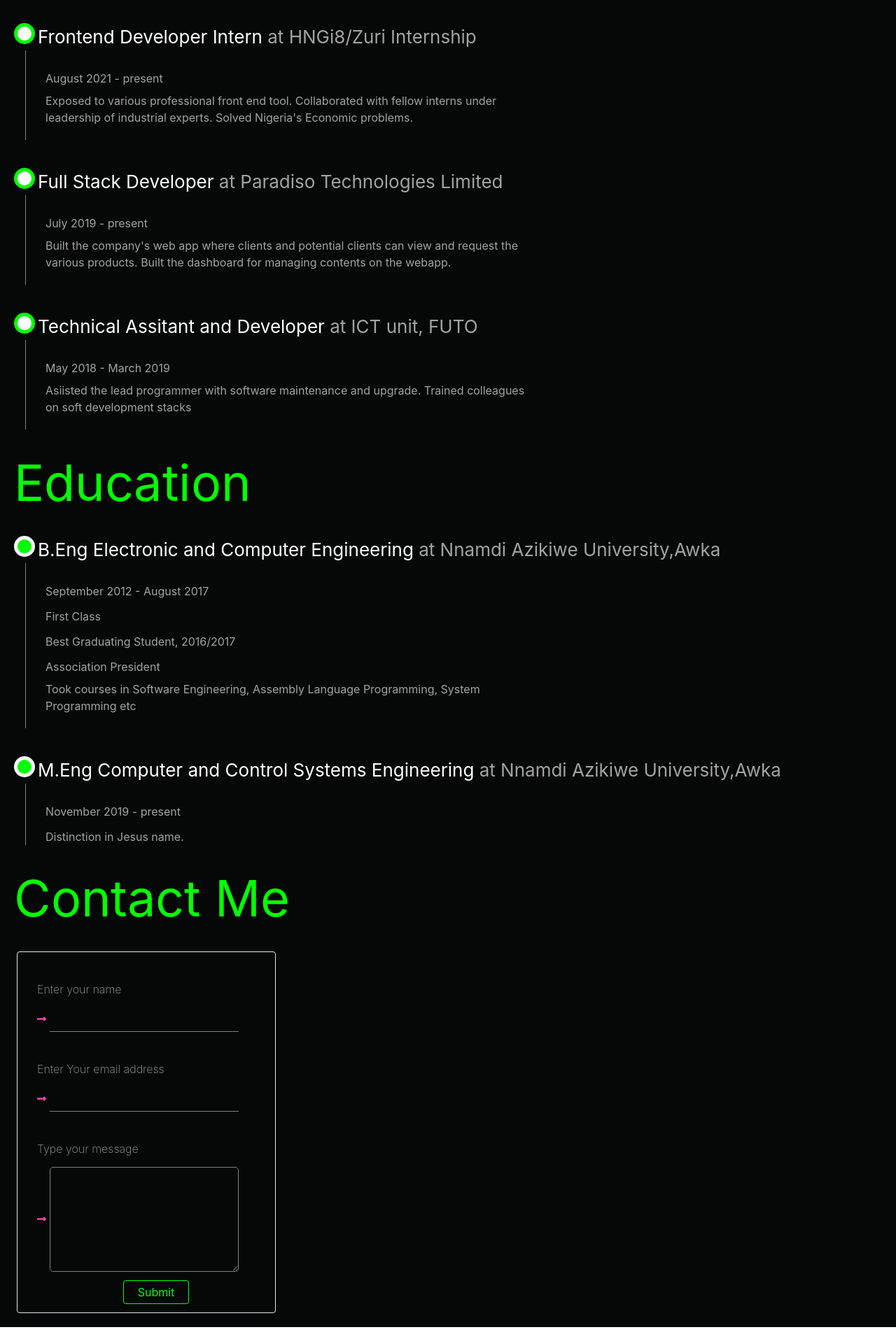
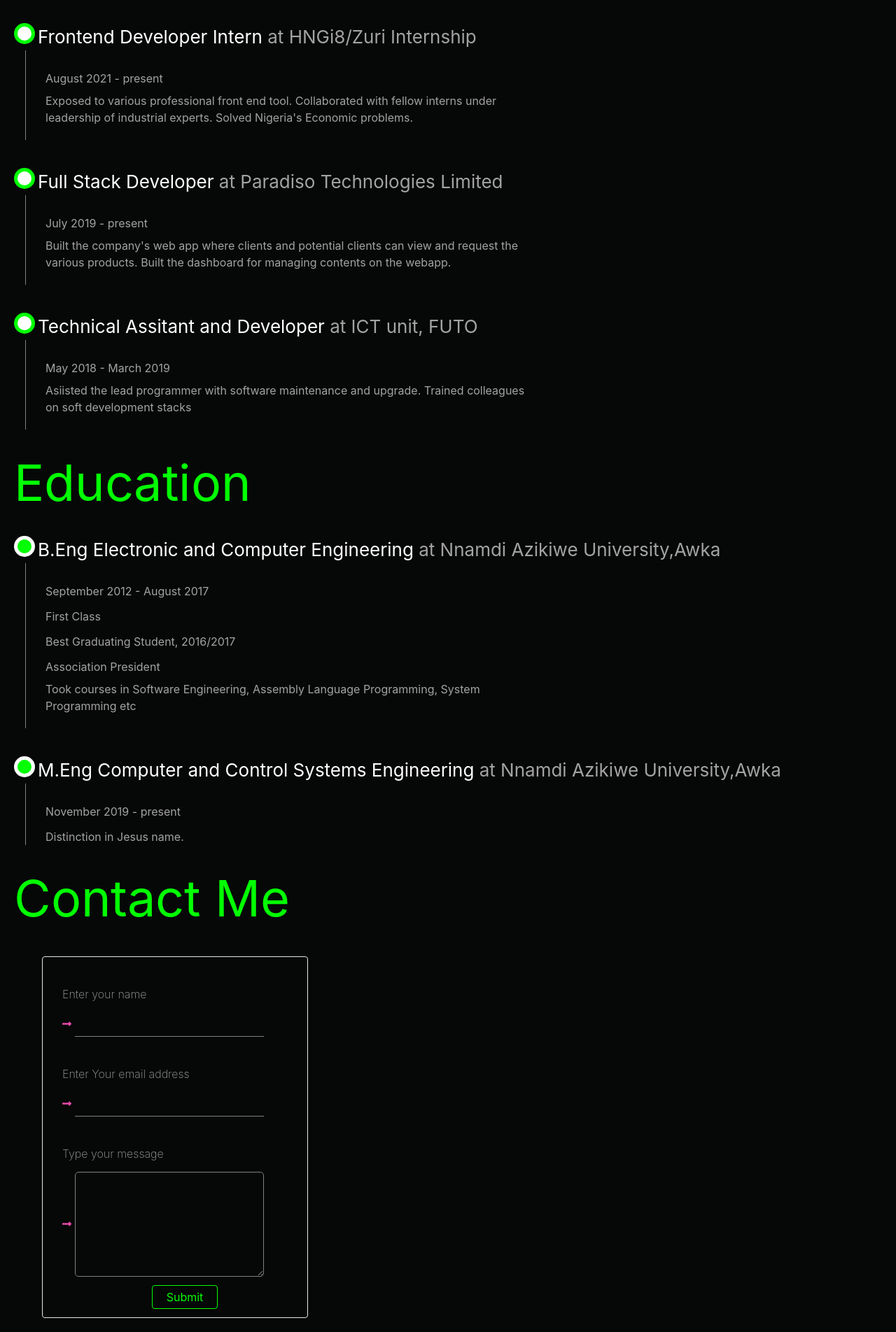
Before and after one commit to Quado2/portfolio, a React (Create React App) app: page / in a window 1280 px wide. Shown: the part 1979-3883 px from the top of the page at 70% size. Built offline with nearby package versions, Linux system fonts and the light colour scheme.

Commit message:
made experiece and education appear on visible, then aligned the contact form better

```diff
--- a/src/Components/School/School.js
+++ b/src/Components/School/School.js
@@ -1,12 +1,45 @@
 import './School.scss'
+import {useState, useEffect} from 'react'
+
+function useOnVisible(options) {
+    const [ref, setRef] = useState(false)
+    const [appearClass, setAppearClass] = useState('')
+    useEffect(()=>{
+
+        const observer = new IntersectionObserver(([entry])=>{
+            if(entry.isIntersecting){
+                setAppearClass('appear')
+            }
+        }, options)
+
+        if(ref){
+            observer.observe(ref)
+        }
+
+        return() => {
+            if(ref){
+                observer.unobserve(ref)
+            }
+        }
+
+    },[ref,options])
+
+    return [setRef, appearClass]
+}
 
 
 function School (props){
 
+
+    const options = {
+                     rootMargin: '0px 0px -200px 0px'
+                    }
+    const [setRef, appearClass] = useOnVisible(options)
+
     const {grade, awards, dept, school, courses, period, role} = props
 
     return(
-        <div className='school w-100'>
+        <div ref={setRef} className={`${appearClass} school w-100`}>
            <div className=' w-100 flex '>
                <div className= ' outer-ball bg-skin-base w-7 h-7 rounded-3xl flex justify-center items-center'>
                     <div className='inner-ball w-5 h-5 bg-skin-button rounded-3xl'></div>
--- a/src/Components/School/School.scss
+++ b/src/Components/School/School.scss
@@ -1,3 +1,14 @@
+.school{
+    transform: translateY(15px);
+    opacity: 0;
+    transition: all ease-in-out 0.6s;
+}
+
+.school.appear{
+    transform: translateY(0px);
+    opacity: 1;
+}
+
 .school .details{
     border-left: 1px solid gray;
     max-width: 750px;
--- a/src/Components/Work/Work.js
+++ b/src/Components/Work/Work.js
@@ -1,12 +1,45 @@
 import './Work.scss'
+import {useState, useEffect} from 'react'
+
+function useOnVisible(options) {
+    const [ref, setRef] = useState(false)
+    const [appearClass, setAppearClass] = useState('')
+    useEffect(()=>{
+
+        const observer = new IntersectionObserver(([entry])=>{
+            if(entry.isIntersecting){
+                setAppearClass('appear')
+            }
+        }, options)
+
+        if(ref){
+            observer.observe(ref)
+        }
+
+        return() => {
+            if(ref){
+                observer.unobserve(ref)
+            }
+        }
+
+    },[ref,options])
+
+    return [setRef, appearClass]
+}
 
 
 function Work (props){
 
+
+    const options = {
+                     rootMargin: '0px 0px -200px 0px'
+                    }
+    const [setRef, appearClass] = useOnVisible(options)
+
     const {jd,company, period, role} = props
 
     return(
-        <div className='work w-100'>
+        <div ref={setRef} className={`${appearClass} work w-100`}>
            <div className=' w-100 flex '>
                <div className= ' outer-ball bg-skin-button w-7 h-7 rounded-3xl flex justify-center items-center'>
                     <div className='inner-ball w-5 h-5 bg-skin-base rounded-3xl'></div>
--- a/src/Components/Work/Work.scss
+++ b/src/Components/Work/Work.scss
@@ -1,3 +1,14 @@
+.work{
+    transform: translateY(15px);
+    opacity: 0;
+    transition: all ease-in-out 0.6s;
+}
+
+.work.appear{
+    transform: translateY(0px);
+    opacity: 1;
+}
+
 .work .details{
     border-left: 1px solid gray;
     max-width: 750px;
--- a/src/Containers/ContactForm/ContactForm.js
+++ b/src/Containers/ContactForm/ContactForm.js
@@ -20,7 +20,7 @@
 
 
     return(
-        <div className='contact-form w-100 m-5'>
+        <div className='contact-form w-100 m-5 flex flex-col items-center'>
             <Backdrop show={submited} />
             {submited?
                 <Notification
@@ -29,7 +29,7 @@
                     message='Thanks, your form has been received.'/>
              :
              null}
-            <div className=' mb-10 text-left  text-skin-button text-5xl sm:text-7xl '>
+            <div className=' mb-10 text-left mr-auto  text-skin-button text-5xl sm:text-7xl '>
                 <RollText text='Contact Me' />
             </div>
             <div className=' ml-1  input-wrapper pl-7 rounded border'>
--- a/src/Containers/ContactForm/ContactForm.scss
+++ b/src/Containers/ContactForm/ContactForm.scss
@@ -8,12 +8,14 @@
 
 @media screen and (min-width: 350px) {
     .contact-form .input-wrapper{
-        width: 330px;
+        width: 95%;
     }
 }
 
-@media screen and (min-width: 400px) {
+@media screen and (min-width: 420px) {
     .contact-form .input-wrapper{
-        width: 370px;
+        width: 380px;
+        margin-right: auto;
+        margin-left: 2.5rem;
     }
 }
--- a/src/Containers/Education/Education.js
+++ b/src/Containers/Education/Education.js
@@ -2,6 +2,9 @@
 import './Education.scss'
 import RollText from '../../Components/RollText/RollText'
 import School from '../../Components/School/School'
+
+
+
 function Education() {
 
     return(
```
